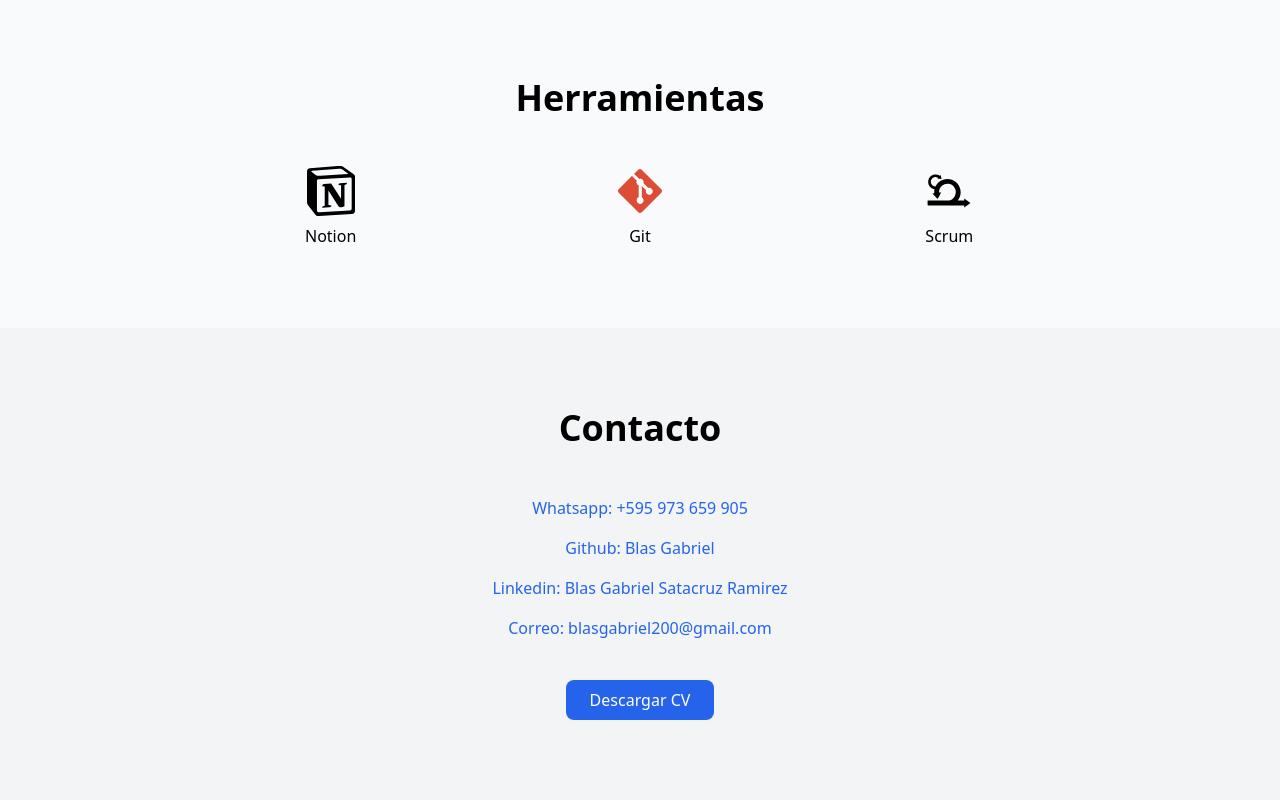
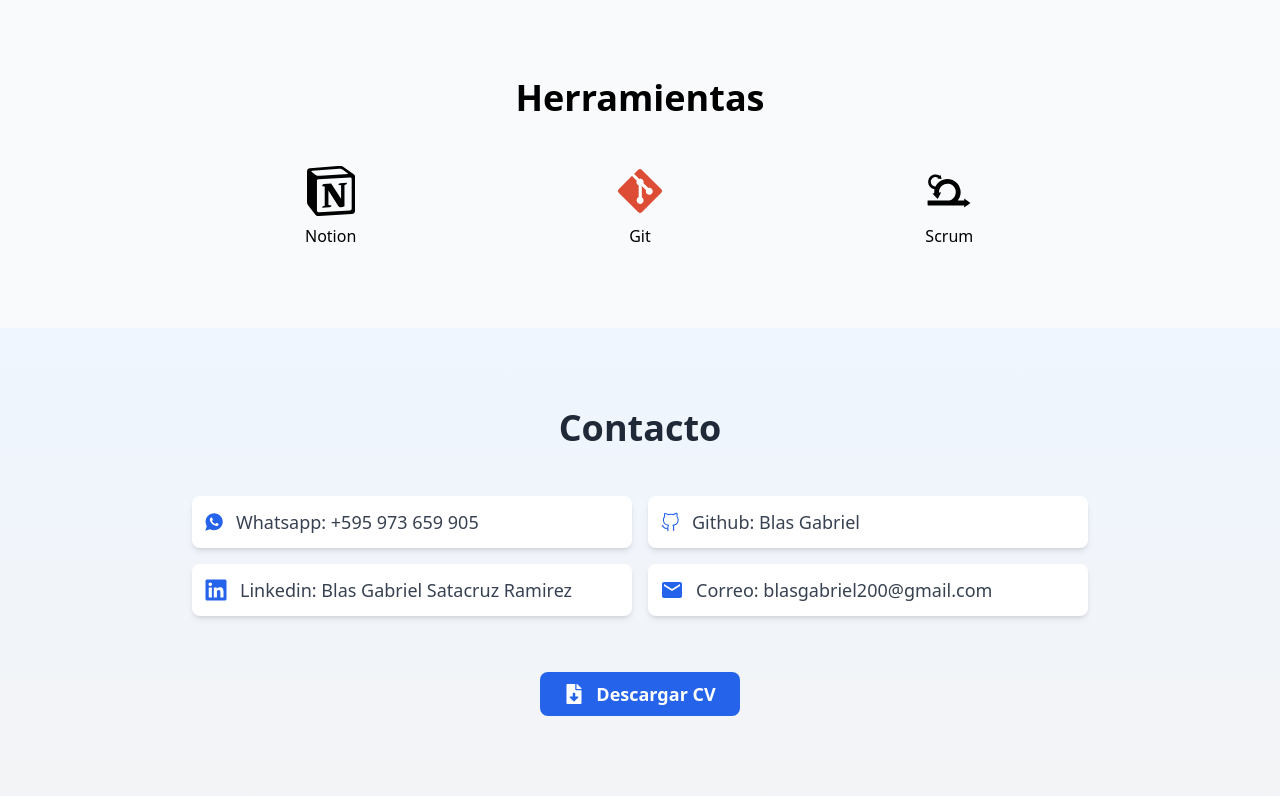
Before and after one commit to BlasGabriel/portafolio2, a Next.js app: page /portafolio2/ in a window 1280 px wide. Shown: the part 1768-2568 px from the top of the page. Built offline with nearby package versions, Linux system fonts and the light colour scheme.

Commit message:
Contacto

```diff
--- /dev/null
+++ b/src/app/components/ButtonCV.jsx
@@ -0,0 +1,20 @@
+import { FaFileDownload } from "react-icons/fa";
+
+export default function ButtonCV() {
+  const cvUrl = "https://drive.google.com/file/d/1ZIrR5vM4ffQQVfEKQziSdd3ijWOOGc6L/view?usp=sharing";
+
+  return (
+    <a
+      href={cvUrl}
+      download
+      target="_blank"
+      rel="noopener noreferrer"
+      className="mt-6 inline-flex items-center gap-3 bg-blue-600 text-white px-6 py-2 rounded-lg hover:bg-blue-700 transform transition-transform hover:scale-105"
+
+    //   className="mt-6 inline-flex items-center gap-3 bg-gradient-to-r from-blue-500 to-blue-700 text-white px-8 py-3 rounded-full shadow-md hover:shadow-lg transform transition-transform hover:scale-105 hover:from-blue-600 hover:to-blue-800"
+    >
+      <FaFileDownload className="text-xl" />
+      <span className="font-semibold text-lg">Descargar CV</span>
+    </a>
+  );
+}
--- a/src/app/components/Contact.jsx
+++ b/src/app/components/Contact.jsx
@@ -1,27 +1,27 @@
-export default function Contact({ dataContact, cvUrl }) {
+import ButtonCV from "./ButtonCV";
+
+export default function Contact({ dataContact }) {
   return (
-    <section className="py-20 px-8 bg-gray-100">
-      <h2 className="text-4xl font-bold text-center mb-12 hover:text-blue-600 transition-colors">
+    <section className="py-20 px-8 bg-gradient-to-b from-blue-50 to-gray-100">
+      <h2 className="text-4xl font-bold text-center mb-12 text-gray-800 hover:text-blue-600 transition-colors">
         Contacto
       </h2>
-      <div className="max-w-md mx-auto flex flex-col items-center gap-4">
+      <div className="max-w-4xl mx-auto grid grid-cols-1 md:grid-cols-2 gap-4">
         {dataContact.map((contact) => (
           <a
             key={contact.id}
             href={contact.link}
-            className="text-blue-600 hover:text-blue-800 transform transition-transform hover:scale-105"
+            target="_blank"
+            rel="noopener noreferrer"
+            className="flex items-center gap-3 text-gray-700 hover:text-blue-600 bg-white p-3 rounded-lg shadow-md transform transition-transform hover:scale-105"
           >
-            {contact.name}
+            <span className="text-2xl text-blue-600">{contact.icon}</span>
+            <span className="text-lg font-medium">{contact.name}</span>
           </a>
         ))}
-        <a
-          href={cvUrl}
-          download
-          target="_blank"
-          className="mt-6 bg-blue-600 text-white px-6 py-2 rounded-lg hover:bg-blue-700 transform transition-transform hover:scale-105"
-        >
-          Descargar CV
-        </a>
+        <div className="md:col-span-2 flex justify-center mt-4">
+          <ButtonCV />
+        </div>
       </div>
     </section>
   );
--- a/src/app/page.js
+++ b/src/app/page.js
@@ -9,7 +9,6 @@ import tools from "../data/ToolsData.jsx";
 import dataContact from "../data/ContactData.jsx";
 
 export default function Home() {
-  const cvUrl =       "https://drive.google.com/file/d/1ZIrR5vM4ffQQVfEKQziSdd3ijWOOGc6L/view?usp=sharing";
 
   return (
     <div className="min-h-screen bg-gray-50">
@@ -17,7 +16,7 @@ export default function Home() {
       <Projects />
       <Skills skills={skylls} />
       <Tools tools={tools} />
-      <Contact dataContact={dataContact} cvUrl={cvUrl} />
+      <Contact dataContact={dataContact} />
     </div>
   );
 }
```
